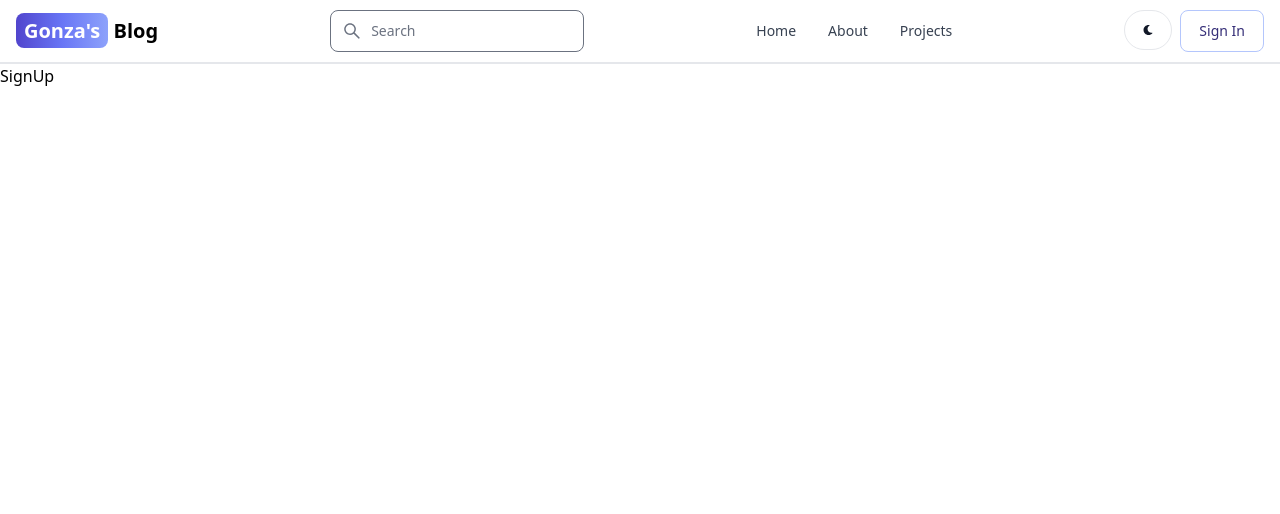
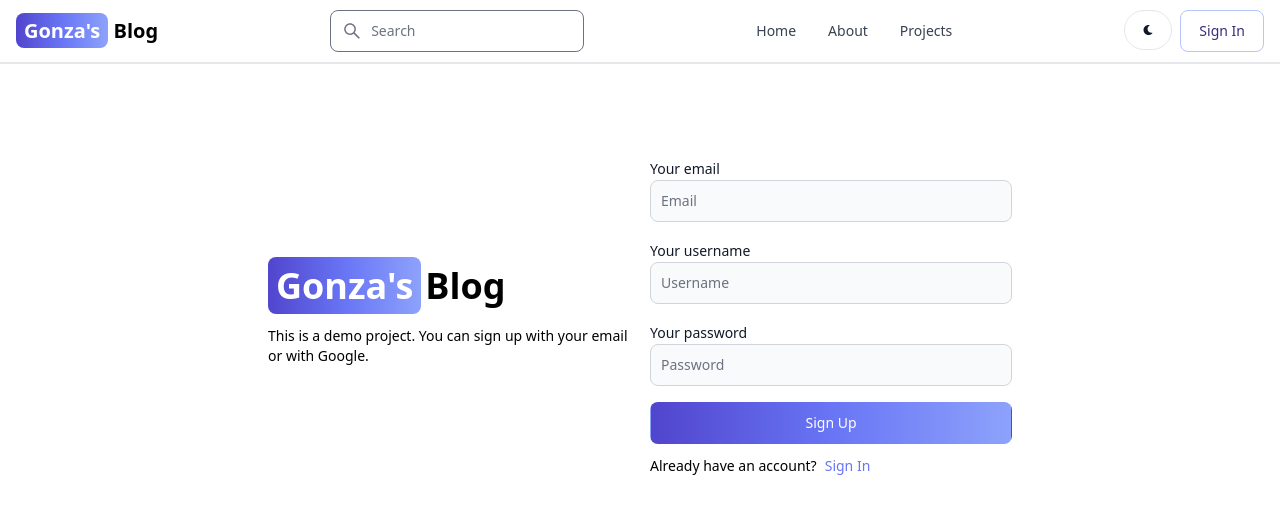
Before and after one commit to gonzagramaglia/mern-blog, a React (Vite) app in the folder frontend/: page /sign-up in a window 1280 px wide. Shown: the top 514 px of the page. Built offline with nearby package versions, Linux system fonts and the light colour scheme.

Commit message:
frontend: sign up page

```diff
--- a/frontend/src/pages/SignUp.jsx
+++ b/frontend/src/pages/SignUp.jsx
@@ -1,7 +1,70 @@
+import { Link } from "react-router-dom";
+import { Label, TextInput, Button } from "flowbite-react";
+
 const SignUp = () => {
   return (
     <>
-      <h1>SignUp</h1>
+      <div className="min-h-screen mt-20 ">
+        <div className="flex p-3 max-w-3xl mx-auto flex-col md:flex-row md:items-center gap-5">
+          {/* Left side */}
+          <div className="flex-1">
+            <Link to="/" className=" text-4xl font-bold dark:text-white">
+              <span className="px-2 mr-1 py-1 bg-gradient-to-r from-indigo-700 via-indigo-500 to-indigo-400 rounded-lg text-white">
+                Gonza's
+              </span>
+              Blog
+            </Link>
+            <p className="text-sm mt-5">
+              This is a demo project. You can sign up with your email or with
+              Google.
+            </p>
+          </div>
+          {/* Right side */}
+          <div className="flex-1">
+            <form className="flex flex-col gap-4">
+              <div>
+                <Label value="Your email" />
+                <TextInput
+                  type="text"
+                  placeholder="Email"
+                  id="email"
+                  name="email"
+                />
+              </div>
+              <div className="">
+                <Label value="Your username" />
+                <TextInput
+                  type="text"
+                  placeholder="Username"
+                  id="username"
+                  name="username"
+                />
+              </div>
+              <div className="">
+                <Label value="Your password" />
+                <TextInput
+                  type="text"
+                  placeholder="Password"
+                  id="password"
+                  name="password"
+                />
+              </div>
+              <Button
+                className="bg-gradient-to-r from-indigo-700 via-indigo-500 to-indigo-400"
+                type="submit"
+              >
+                Sign Up
+              </Button>
+            </form>
+            <div className="flex gap-2 text-sm mt-3">
+              <span>Already have an account?</span>
+              <Link to="/sign-in" className="text-indigo-500">
+                Sign In
+              </Link>
+            </div>
+          </div>
+        </div>
+      </div>
     </>
   );
 };
```
